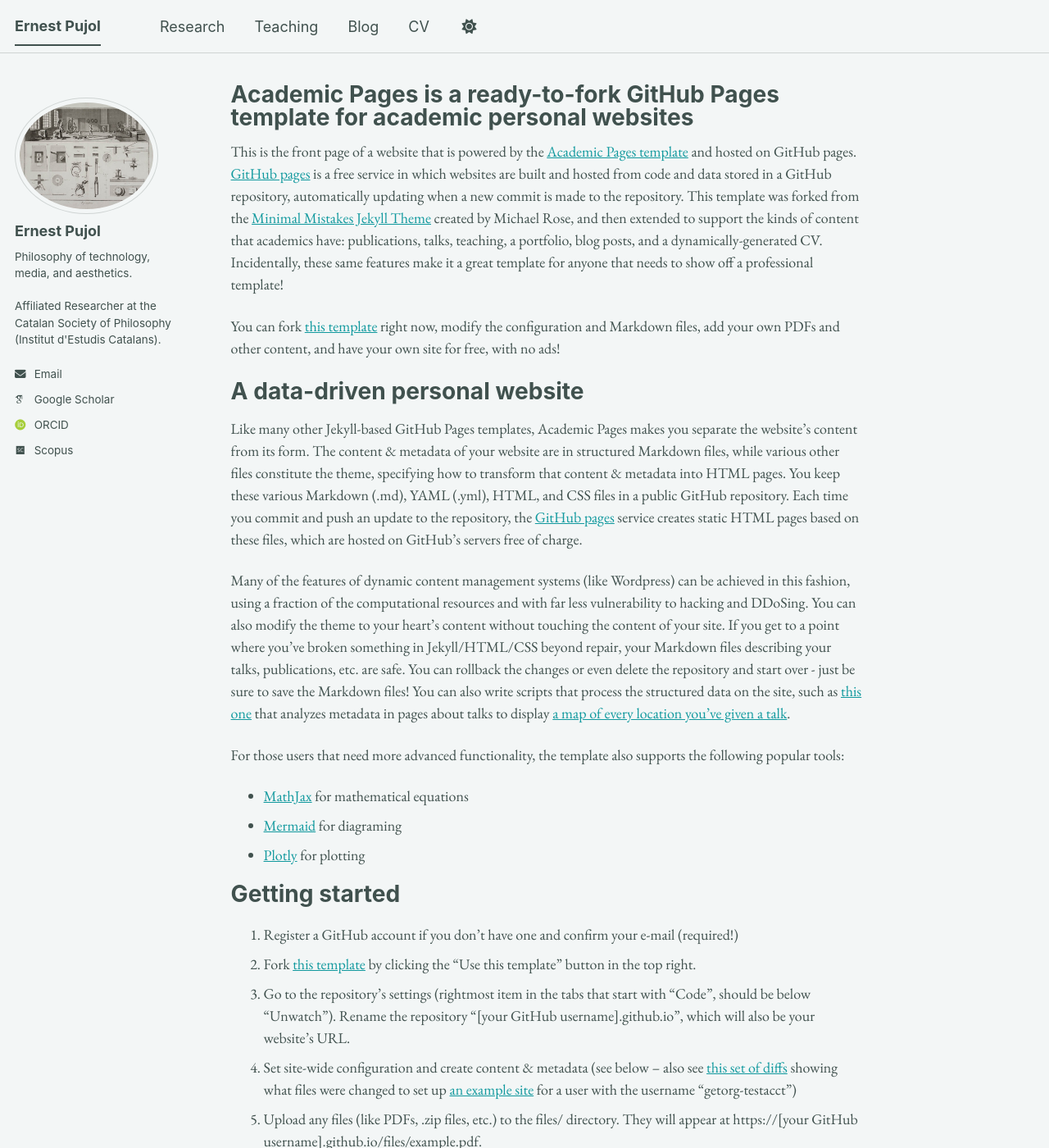
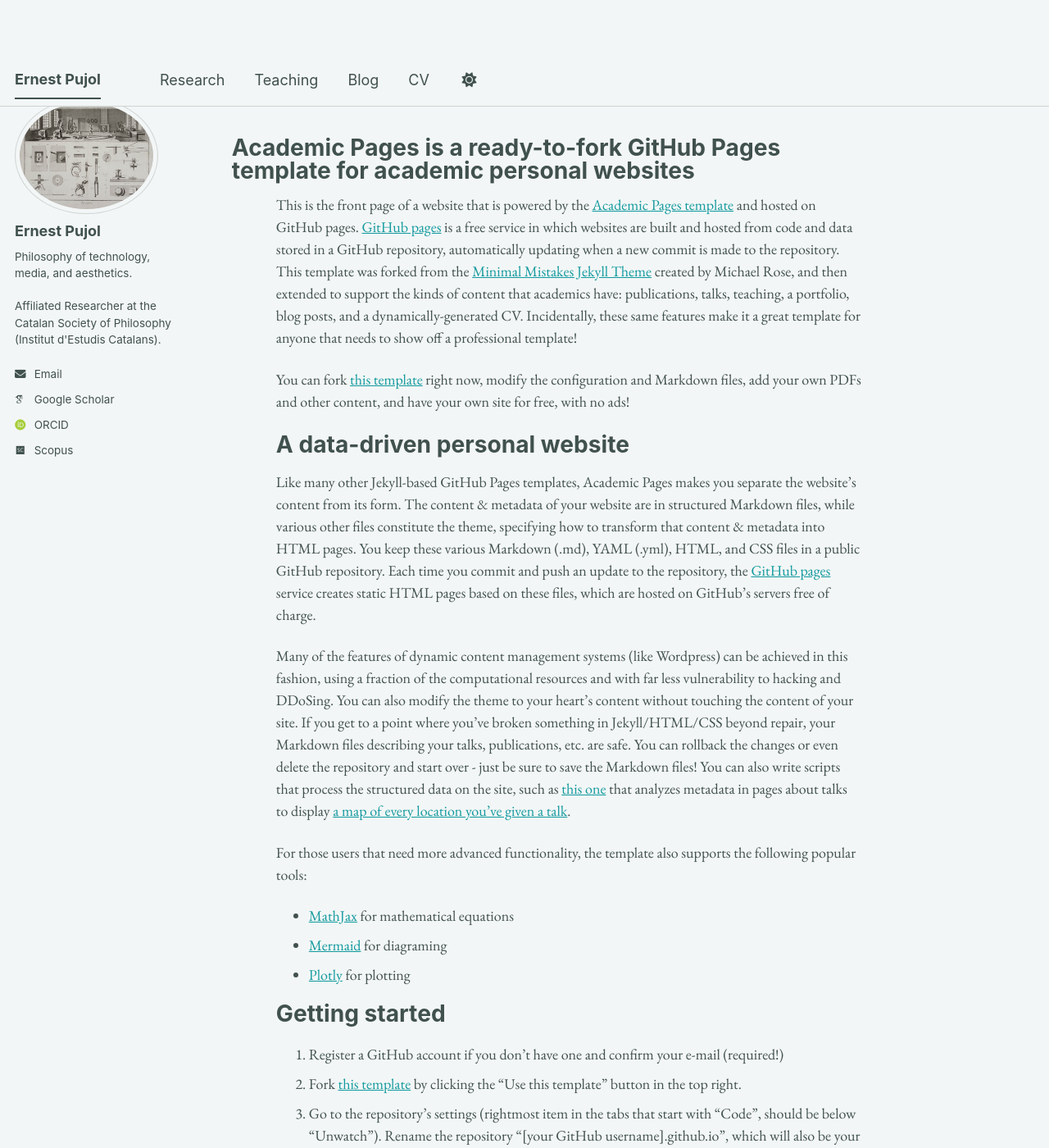
Before and after one commit to epujol90/epujol90.github.io, a Jekyll site: the page built from _pages/about.md, in a window 1280 px wide and 1400 px high. Shown: the whole window at 82% size. Built offline with Jekyll 4.4.1, drawn with Linux system fonts in a browser that asks for light colours; some web fonts are replaced; a script bundle is joined from its source files by our own code; library files that are not in the unit come from our copies.

Commit message:
Update main.scss

```diff
--- a/assets/css/main.scss
+++ b/assets/css/main.scss
@@ -47,3 +47,17 @@
 body {
   font-family: "EB Garamond", serif;
 }
+
+.page__content {
+  padding-left: 3em;
+}
+
+.page {
+  padding-left: 3em;
+  max-width: 100%;
+}
+
+.masthead {
+  position: relative;
+  z-index: 400;
+}
```
